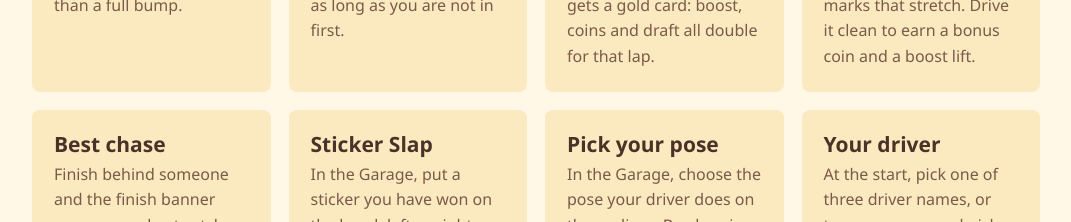
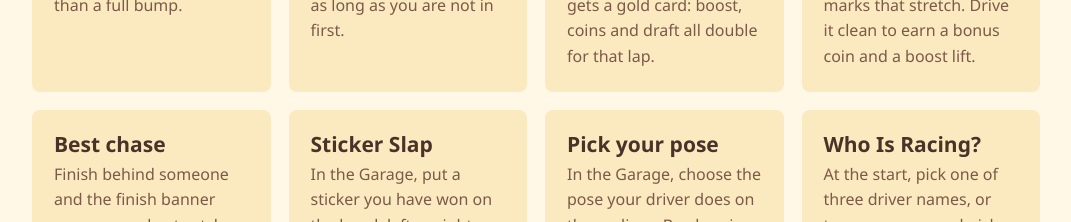
Before and after one commit to lfcfoundry/thumb-circuit, a plain HTML site: page index.html in a window 1280 px wide. Shown: the part 2360-2582 px from the top of the page, without its empty margins (104-1175 px from the left). Drawn offline with Linux system fonts and the light colour scheme.

Commit message:
Rename driver tile to Who Is Racing? and add picker screenshot
- Landing tile and changelog use the owner's chosen name, Who Is Racing? (picked at 12:16 PM Eastern)
- Adds a picker screenshot to the landing screenshots, taken from v7.73 in headless Chromium with the automation flag hidden so the picker shows
- No play page change

Co-Authored-By: Claude Haiku 5.5 <noreply@anthropic.com>
Claude-Session: https://claude.ai/code/session_01KpxKcVk8GFg7Kyj4XrfbnV

```diff
--- a/index.html
+++ b/index.html
@@ -143,7 +143,7 @@ footer p{margin:28px 0 0;font-size:14px}
         <div class="tile"><h3>Best chase</h3><p>Finish behind someone and the finish banner names your best catch-up stretch. You earn coins for each second you closed on the car ahead.</p></div>
         <div class="tile"><h3>Sticker Slap</h3><p>In the Garage, put a sticker you have won on the hood, left or right side of your car. It shows on your car in races and in the garage. Rivals never get them.</p></div>
         <div class="tile"><h3>Pick your pose</h3><p>In the Garage, choose the pose your driver does on the podium. By place is the default. Wave, Spin and Banana split are free. Jump and Bounce unlock with sticker pages.</p></div>
-        <div class="tile"><h3>Your driver</h3><p>At the start, pick one of three driver names, or type your own and pick one of 24 painted faces. Your choice is saved, and you can change it on the Drivers screen.</p></div>
+        <div class="tile"><h3>Who Is Racing?</h3><p>At the start, pick one of three driver names, or type your own and pick one of 24 painted faces. Your choice is saved, and you can change it on the Drivers screen.</p></div>
         <div class="tile"><h3>Track thrills</h3><p>Jump ramps, speed pads, oil slicks and puddles. Rivals use them too, and sometimes suffer for it.</p></div>
         <div class="tile"><h3>Close racing</h3><p>Sit right behind a rival for a slipstream boost. A close-call bonus, a final-lap hunter and a slow-motion photo finish keep the last laps tense.</p></div>
         <div class="tile"><h3>Bigger crashes</h3><p>Ram a rival and cones and tire stacks fly, and cars can flip.</p></div>
@@ -188,6 +188,7 @@ footer p{margin:28px 0 0;font-size:14px}
         <figure><img src="docs/img/race-phone.jpg" alt="A daytime race on the Banana Beach track, with Prince Chimp on a tiki throne, fans with a kite and balloons, and gulls" loading="lazy" width="390" height="844"><figcaption>Banana Beach, with Prince Chimp watching</figcaption></figure>
         <figure><img src="docs/img/drivers-phone.jpg" alt="The Drivers panel with Pip, Dot and Rex, with their faces" loading="lazy" width="390" height="844"><figcaption>Drivers Pip, Dot and Rex</figcaption></figure>
         <figure><img src="docs/img/garage-phone.jpg" alt="The Garage screen with the Hatch, ready-made looks and paint colors" loading="lazy" width="390" height="844"><figcaption>The garage, with ready-made looks and paint</figcaption></figure>
+        <figure><img src="docs/img/picker-phone.jpg" alt="The Who Is Racing? screen on a phone, with three driver names to tap, a name box and a grid of painted faces" loading="lazy" width="390" height="844"><figcaption>Who Is Racing?, the first-load screen: tap a driver, or type your own name and pick a face</figcaption></figure>
         <figure><img src="docs/img/upgrades-phone.jpg" alt="The Upgrades screen with Engine, Tires, Turbo and Body" loading="lazy" width="390" height="844"><figcaption>Upgrades for Engine, Tires, Turbo and Body</figcaption></figure>
       </div>
       <p class="note">Screenshots of the sample build v7.73, taken in headless Chromium. v7.x is a test build that has passed robot races only.</p>
```
Also changed, not shown: docs/img/picker-phone.jpg (added), 1 other file.
